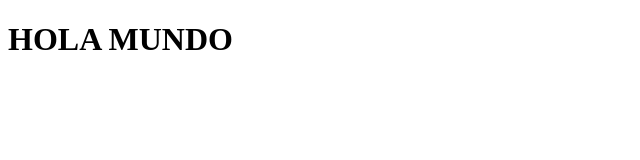
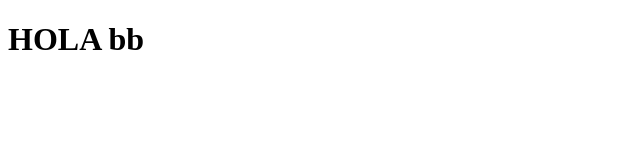
Before and after one commit to Royerfm/paginaweb, a plain HTML site: page index.html in a window 1280 px wide. Shown: the whole page, without its empty margins (0-640 px from the left). Drawn offline with Linux system fonts and the light colour scheme.

Commit message:
feat: :sparkles: Mod index.html

```diff
--- a/index.html
+++ b/index.html
@@ -6,6 +6,6 @@
     <title>HOLA MUNDO</title>
 </head>
 <body>
-    <h1>HOLA MUNDO</h1>
+    <h1>HOLA bb</h1>
 </body>
 </html>
```
